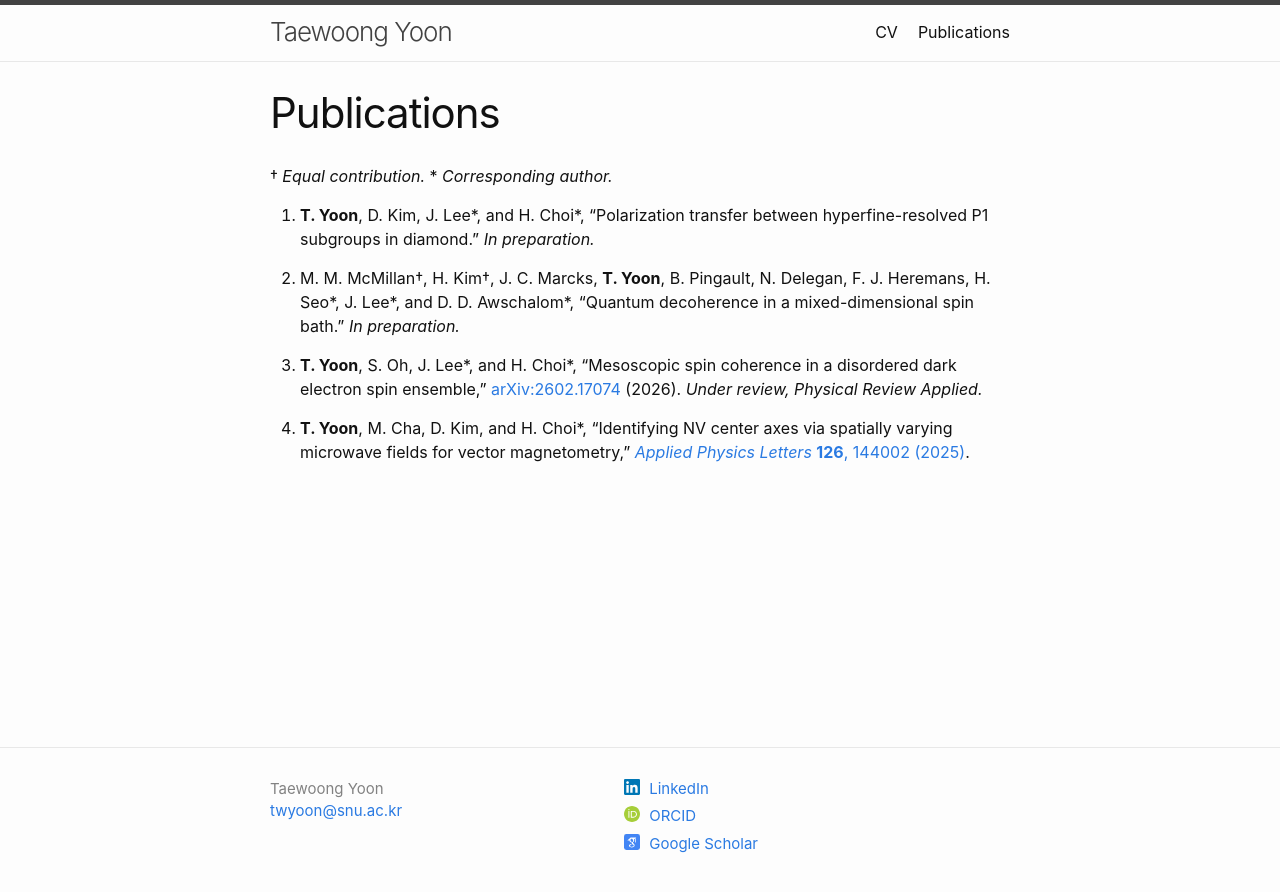
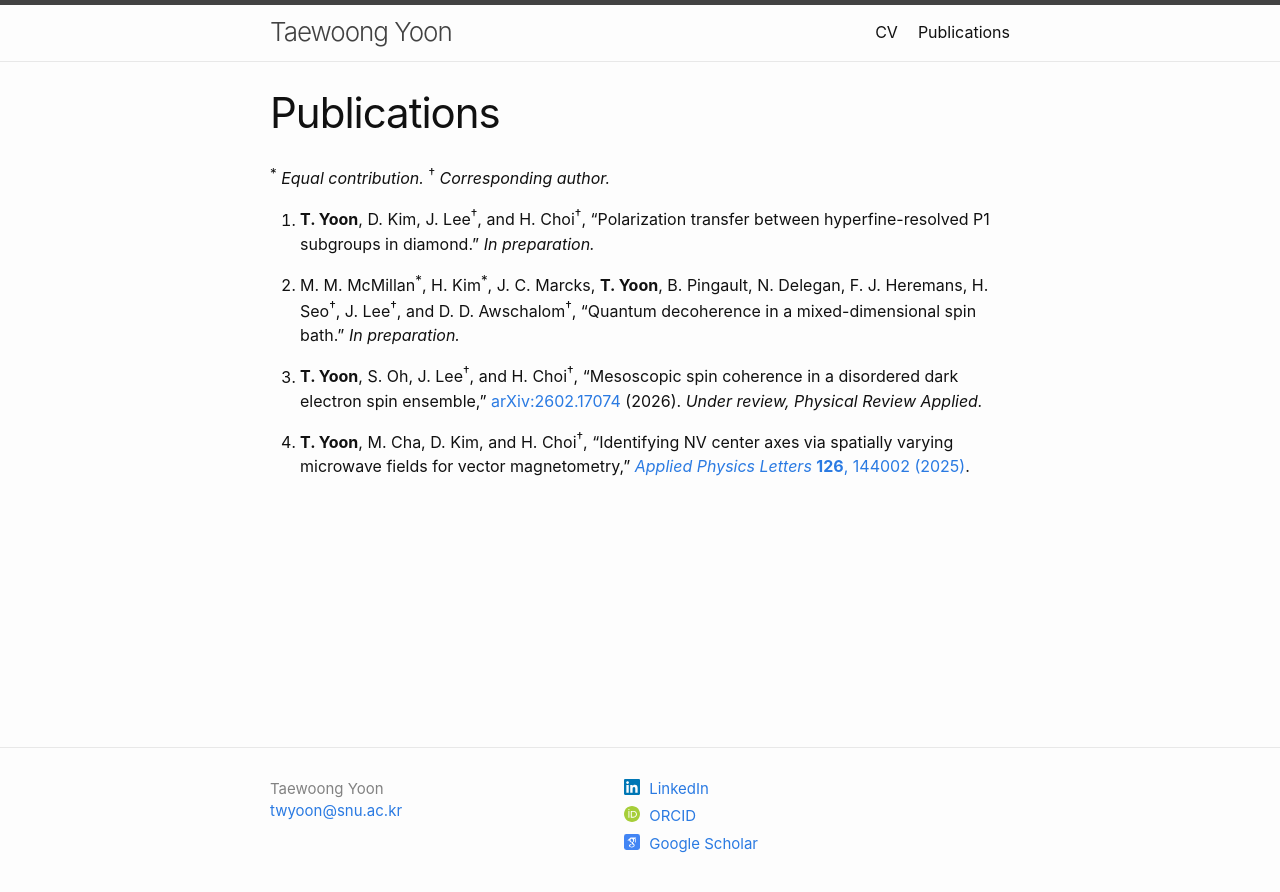
Before and after one commit to twyoon/twyoon.github.io, a Jekyll site: the page built from publications.md, in a window 1280 px wide. Shown: the top 892 px of the page. Built offline with Jekyll 4.4.1, drawn with Linux system fonts in a browser that asks for light colours.

```diff
--- a/publications.md
+++ b/publications.md
@@ -4,12 +4,12 @@ title: Publications
 permalink: /publications/
 ---
 
-† *Equal contribution.* \* *Corresponding author.*
+<sup>\*</sup> *Equal contribution.* <sup>†</sup> *Corresponding author.*
 
-1. **T. Yoon**, D. Kim, J. Lee\*, and H. Choi\*, "Polarization transfer between hyperfine-resolved P1 subgroups in diamond." *In preparation.*
+1. **T. Yoon**, D. Kim, J. Lee<sup>†</sup>, and H. Choi<sup>†</sup>, "Polarization transfer between hyperfine-resolved P1 subgroups in diamond." *In preparation.*
 
-1. M. M. McMillan†, H. Kim†, J. C. Marcks, **T. Yoon**, B. Pingault, N. Delegan, F. J. Heremans, H. Seo\*, J. Lee\*, and D. D. Awschalom\*, "Quantum decoherence in a mixed-dimensional spin bath." *In preparation.*
+1. M. M. McMillan<sup>\*</sup>, H. Kim<sup>\*</sup>, J. C. Marcks, **T. Yoon**, B. Pingault, N. Delegan, F. J. Heremans, H. Seo<sup>†</sup>, J. Lee<sup>†</sup>, and D. D. Awschalom<sup>†</sup>, "Quantum decoherence in a mixed-dimensional spin bath." *In preparation.*
 
-1. **T. Yoon**, S. Oh, J. Lee\*, and H. Choi\*, "Mesoscopic spin coherence in a disordered dark electron spin ensemble," [arXiv:2602.17074](https://doi.org/10.48550/arXiv.2602.17074) (2026). *Under review, Physical Review Applied.*
+1. **T. Yoon**, S. Oh, J. Lee<sup>†</sup>, and H. Choi<sup>†</sup>, "Mesoscopic spin coherence in a disordered dark electron spin ensemble," [arXiv:2602.17074](https://doi.org/10.48550/arXiv.2602.17074) (2026). *Under review, Physical Review Applied.*
 
-1. **T. Yoon**, M. Cha, D. Kim, and H. Choi\*, "Identifying NV center axes via spatially varying microwave fields for vector magnetometry," [*Applied Physics Letters* **126**, 144002 (2025)](https://doi.org/10.1063/5.0243162).
+1. **T. Yoon**, M. Cha, D. Kim, and H. Choi<sup>†</sup>, "Identifying NV center axes via spatially varying microwave fields for vector magnetometry," [*Applied Physics Letters* **126**, 144002 (2025)](https://doi.org/10.1063/5.0243162).
```
Also changed, not shown: 2 other files.
